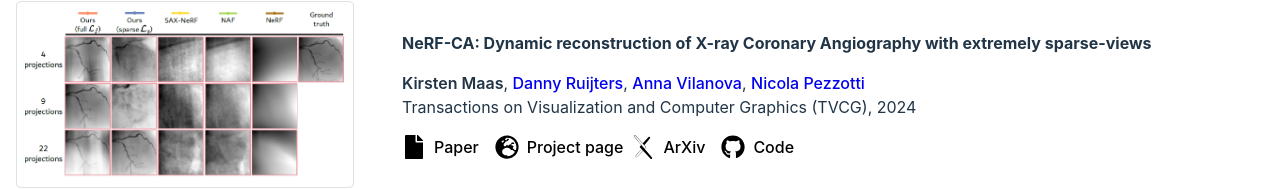
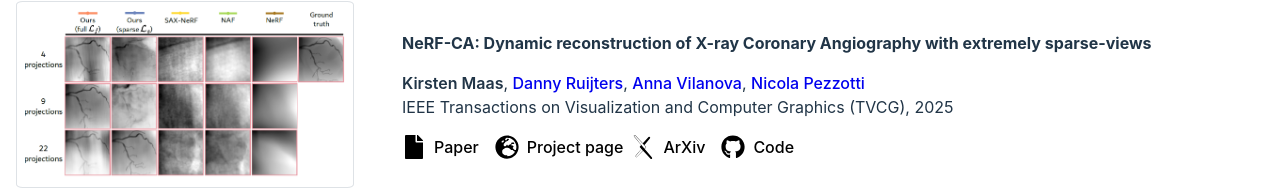
Before and after one commit to kirstenmaas/kirstenmaas.github.io, a React (Vite) app: page / in a window 1280 px wide. Shown: the part 457-646 px from the top of the page. Built offline with nearby package versions, Linux system fonts and the light colour scheme.

Commit message:
add tvcg

```diff
--- a/src/App.jsx
+++ b/src/App.jsx
@@ -40,8 +40,8 @@ const publications = [
   {
     title: 'NeRF-CA: Dynamic reconstruction of X-ray Coronary Angiography with extremely sparse-views',
     authors: [authorList[0], authorList[3], authorList[4], authorList[1]],
-    venue: 'Transactions on Visualization and Computer Graphics (TVCG)',
-    year: '2024',
+    venue: 'IEEE Transactions on Visualization and Computer Graphics (TVCG)',
+    year: '2025',
     paperLink: 'https://www.computer.org/csdl/journal/tg/5555/01/11031197/27uvy04UuoU',
     arxivLink: 'https://arxiv.org/abs/2408.16355',
     demoLink: null,
```
